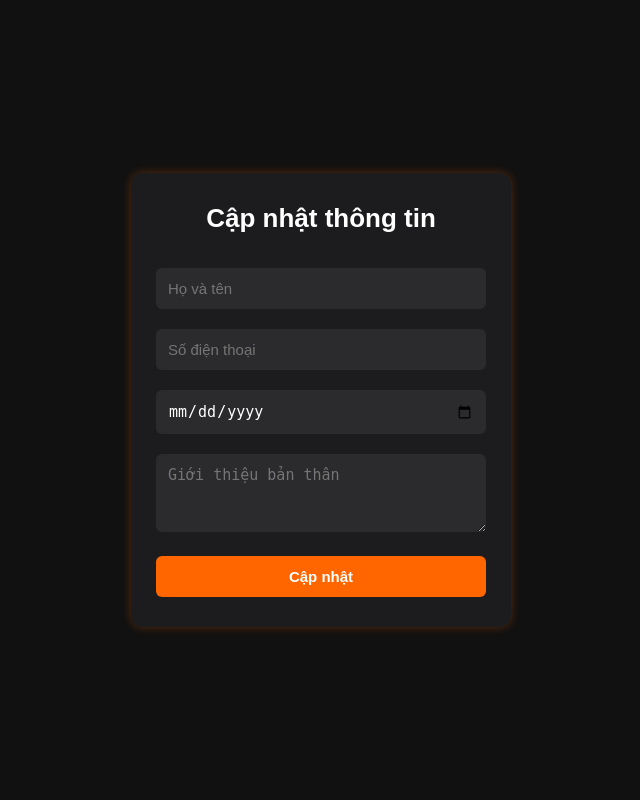
After one commit to ThangHoQuoc/f, a Django app: template tourapp/templates/tourapp/update_profile.html in a window 1280 px wide. The commit adds this page. Shown: the whole page, without its empty margins (319-959 px from the left). Run offline with Django 5.2, Linux system fonts and the light colour scheme; the template is opened without the code that fills it, so the values that code supplies are empty.

Commit message:
update1.1

```diff
--- a/tourapp/templates/tourapp/register.html
+++ b/tourapp/templates/tourapp/register.html
@@ -123,7 +123,8 @@ a {
         <input type="email" placeholder="Email" required />
         <input type="password" placeholder="Mật khẩu" required />
         <input type="password" placeholder="Xác nhận mật khẩu" required />
-        <button type="submit">Đăng ký</button>
+        <button type="submit">
+        <a href="update_profile.html"></a>Đăng ký</button>
         <hr />
         <p>Đã có tài khoản?</p>
         <a href="login.html">
--- /dev/null
+++ b/tourapp/templates/tourapp/update_profile.html
@@ -0,0 +1,96 @@
+<!DOCTYPE html>
+<html lang="en">
+<head>
+    <meta charset="UTF-8">
+    <meta name="viewport" content="width=device-width, initial-scale=1.0">
+    <title>Cập nhật thông tin | Ftravel</title>
+    <style>
+        * {
+          margin: 0;
+          padding: 0;
+          box-sizing: border-box;
+        }
+        body {
+          font-family: Arial, sans-serif;
+          background-color: #111;
+          color: white;
+          display: flex;
+          justify-content: center;
+          align-items: center;
+          height: 100vh;
+        }
+        .container {
+          width: 100%;
+          max-width: 420px;
+          padding: 20px;
+        }
+        .form-box {
+          background-color: #1c1c1e;
+          padding: 30px 25px;
+          border-radius: 12px;
+          box-shadow: 0 0 10px rgba(255, 102, 0, 0.3);
+          text-align: center;
+        }
+        .form-box h1 {
+          margin-bottom: 24px;
+          font-size: 26px;
+          color: #fff;
+        }
+        input {
+          width: 100%;
+          padding: 12px;
+          margin: 10px 0;
+          background-color: #2b2b2d;
+          border: none;
+          border-radius: 6px;
+          font-size: 15px;
+          color: white;
+        }
+        input:focus {
+          background-color: #3a3a3d;
+          outline: none;
+        }
+        button[type="submit"] {
+          width: 100%;
+          padding: 12px;
+          margin-top: 10px;
+          background-color: #ff6600;
+          color: white;
+          border: none;
+          border-radius: 6px;
+          font-weight: bold;
+          font-size: 15px;
+          cursor: pointer;
+          transition: background-color 0.3s ease;
+        }
+        button[type="submit"]:hover {
+          background-color: #e65c00;
+        }
+        hr {
+          margin: 25px 0;
+          border: none;
+          border-top: 1px solid #444;
+        }
+    </style>
+</head>
+<body>
+  <div class="container">
+    <div class="form-box">
+      <h1>Cập nhật thông tin</h1>
+      <form id="updateForm">
+        <input type="text" placeholder="Họ và tên" required />
+        <input type="text" placeholder="Số điện thoại" required />
+        <input type="date" placeholder="Ngày sinh" required />
+        <textarea placeholder="Giới thiệu bản thân" rows="3" style="width:100%;padding:12px;margin:10px 0;background-color:#2b2b2d;border:none;border-radius:6px;font-size:15px;color:white;"></textarea>
+        <button type="submit">Cập nhật</button>
+      </form>
+    </div>
+  </div>
+  <script>
+    document.getElementById('updateForm').onsubmit = function(e) {
+      e.preventDefault();
+      window.location.href = 'index.html';
+    };
+  </script>
+</body>
+</html>
```
Also changed, not shown: tourapp/templates/tourapp/login.html (+55 -10 lines), tourapp/templates/tourapp/img/1.jpg (added), tourapp/templates/tourapp/img/2.jpg (added), tourapp/templates/tourapp/img/3.jpg (added), tourapp/templates/tourapp/img/4.jpg (added), tourapp/templates/tourapp/img/5.jpg (added), tourapp/templates/tourapp/img/6.jpg (added).
